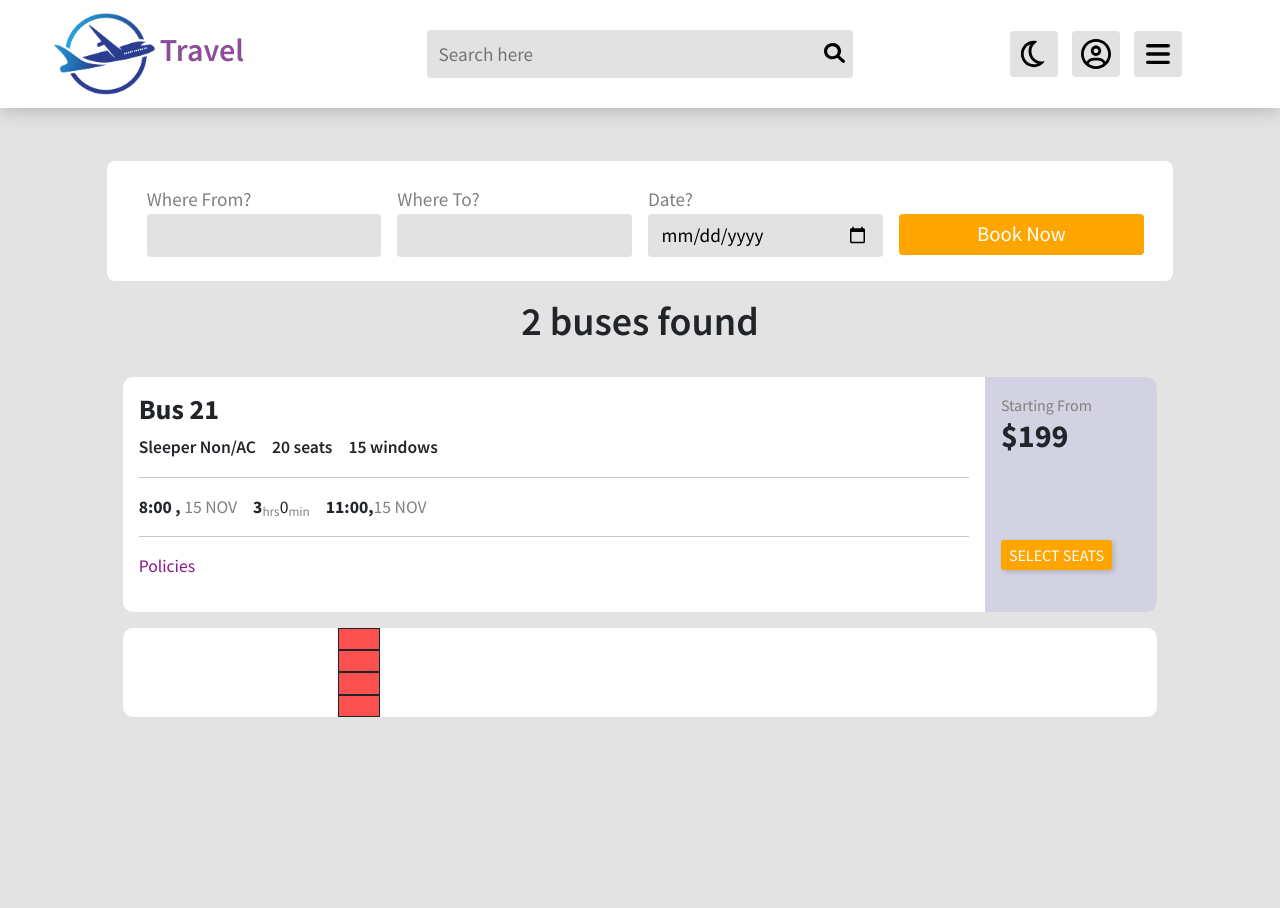
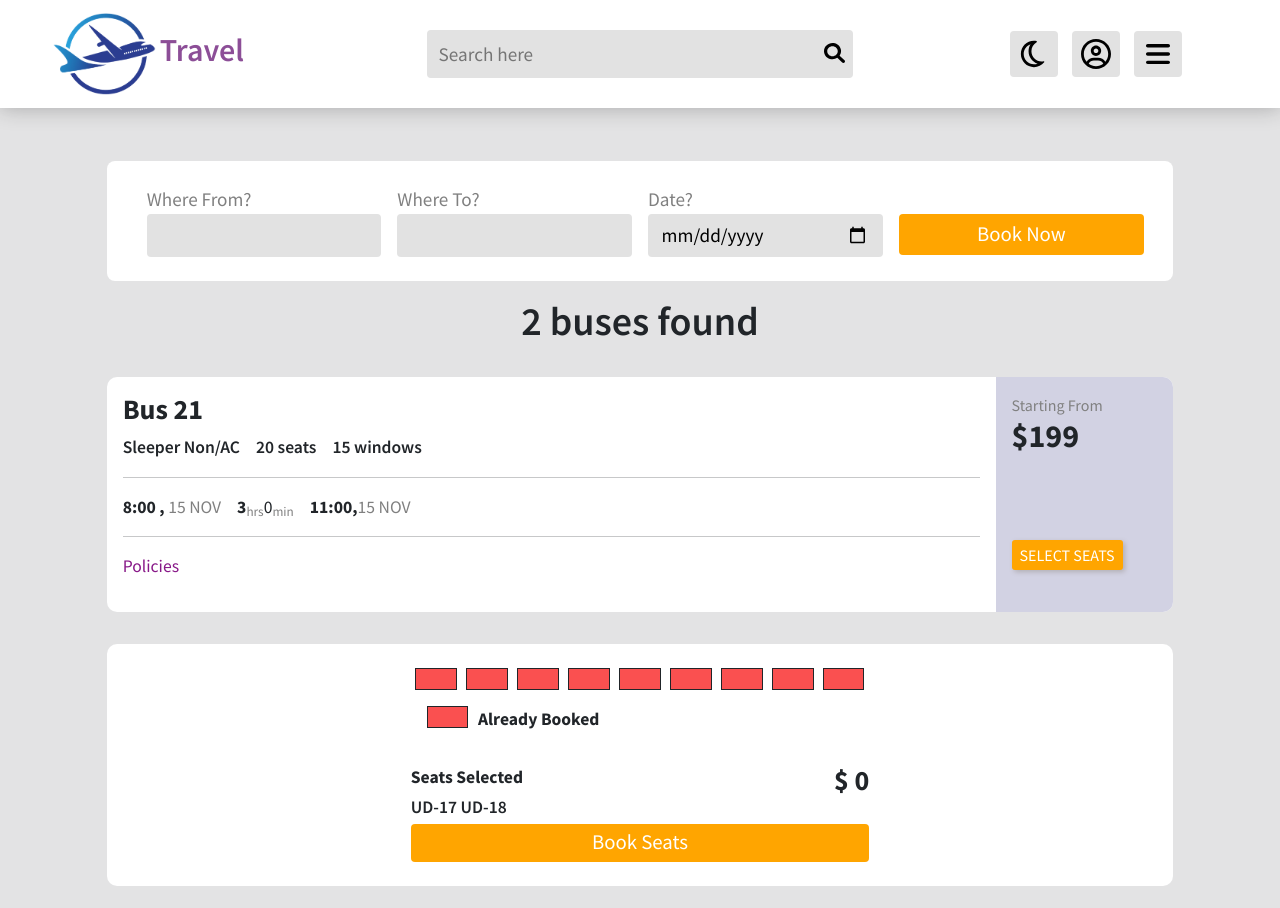
Before and after one commit to vaishali0003/Travel-Agency, a React (Create React App) app in the folder client/: page /booking in a window 1280 px wide. Built offline with nearby package versions, Linux system fonts and the light colour scheme.

Commit message:
version1

```diff
--- a/client/src/Components/Booking.jsx
+++ b/client/src/Components/Booking.jsx
@@ -10,11 +10,12 @@ const Booking = () => {
         <Book />
         <div className="busesInfo">
           <h1 className="no_of_buses">2 buses found</h1>
-          <div className="buses col-md-10">
+          <div className="buses col-md-10 col-11">
 
            <Bus/>
-            <Seats/>
           </div>
+
+          <Seats/>
         </div>
       </div>
     </>
--- a/client/src/Components/Seats.jsx
+++ b/client/src/Components/Seats.jsx
@@ -4,14 +4,38 @@ const Seats = () => {
   return (
     <>
       <div className="seats">
-        <div className="seats_info col-md-10">
+        <div className="seats_info col-md-10 col-12">
           <div className="seats1">
             <div className="seats11">
               <div className="seat"></div>
               <div className="seat"></div>
               <div className="seat"></div>
               <div className="seat"></div>
+              <div className="seat"></div>
+              <div className="seat"></div>
+              <div className="seat"></div>
+              <div className="seat"></div>
+              <div className="seat"></div>
             </div>
+            <div className="redBox">
+              <div className="seat"></div>
+              <p className="bus_info1_item" style={{ fontWeight: "bold", marginLeft: "0.6rem" }}>Already Booked</p>
+            </div>
+
+            <div className="seats_selected_info">
+<div className="s_info1">
+<p className="bus_info1_item" style={{ fontWeight: "bold" }}>Seats Selected</p>
+<p className="bus_info1_item" style={{margin:"0.2rem 0"}}>UD-17 UD-18</p>
+</div>
+
+
+              <h3 style={{ fontWeight: "bold" }}>$ 0</h3>
+            </div>
+
+            <div className="book_seats">
+              <button className='btn1 book_seat'>Book Seats</button>
+            </div>
+
           </div>
         </div>
       </div>
--- a/client/src/index.css
+++ b/client/src/index.css
@@ -175,7 +175,7 @@ code {
   margin-top: 0.5rem;
 }
 
-.journeyInfoForm{
+.journeyInfoForm {
   width: 100%;
   display: flex;
   justify-content: center;
@@ -233,11 +233,11 @@ code {
   margin: 0.6rem 0.6rem;
   border-radius: 6px;
 
-  box-shadow: 0 1px 1px rgba(0,0,0,0.11),
-              0 2px 2px rgba(0,0,0,0.11),
-              0 4px 4px rgba(0,0,0,0.11),
-              0 6px 8px rgba(0,0,0,0.11),
-              0 8px 16px rgba(0,0,0,0.11);
+  box-shadow: 0 1px 1px rgba(0, 0, 0, 0.11),
+    0 2px 2px rgba(0, 0, 0, 0.11),
+    0 4px 4px rgba(0, 0, 0, 0.11),
+    0 6px 8px rgba(0, 0, 0, 0.11),
+    0 8px 16px rgba(0, 0, 0, 0.11);
   /* margin: 0.8rem 0; */
   /* margin: 0 1rem; */
 }
@@ -405,7 +405,7 @@ code {
   font-weight: 600;
 }
 
-.client-review{
+.client-review {
   font-size: 1.1rem;
 }
 
@@ -769,37 +769,38 @@ font-size: 16px;
 
 /* BOOKING Section CSS */
 
-.book{
+.book {
   display: flex;
   flex-direction: column;
   justify-content: center;
   align-items: center;
 }
 
-.busesInfo{
+.busesInfo {
   width: 100%;
   display: flex;
   flex-direction: column;
   align-items: center;
 }
 
-.no_of_buses{
+.no_of_buses {
   margin: 1rem;
   font-weight: 600;
 }
 
-.busBox{
+
+.busBox {
   display: flex;
   background-color: white;
   border-radius: 10px;
-margin: 1rem;
+  margin: 1rem 0;
 }
 
-.busBox1{
+.busBox1 {
   padding: 1rem;
 }
 
-.busBox2{
+.busBox2 {
   padding: 1rem;
   background-color: #d2d2e3;
   border-radius: 10px;
@@ -808,38 +809,40 @@ margin: 1rem;
   position: relative;
 }
 
-.bus_name{
+.bus_name {
   font-weight: 700;
 }
 
-.busBox1 ul{
+.busBox1 ul {
   padding-left: 0;
 }
-.bus_info1{
+
+.bus_info1 {
   list-style: none;
   display: flex;
 }
 
-.bus_info2{
+.bus_info2 {
   list-style: none;
   display: flex;
   font-size: 1.1rem;
 }
 
-.busBox2 p{
+.busBox2 p {
   margin-bottom: 0;
 }
 
-.bus_info1_item,.bus_info2_item{
+.bus_info1_item,
+.bus_info2_item {
   margin-right: 1rem;
 }
 
-.bus_info1_item{
+.bus_info1_item {
   font-weight: 600;
   font-size: 1.1rem;
 }
 
-.select_seats{
+.select_seats {
   margin-top: 9.3rem;
   background-color: orange;
   padding: 0.2rem 0.5rem;
@@ -853,85 +856,118 @@ margin: 1rem;
   bottom: 2.6rem;
 }
 
-.select_seats:hover{
+.select_seats:hover {
   color: black;
   background-color: #881888;
 }
 
-.sub{
+.sub {
   bottom: -0.1em;
 }
 
-.policies{
+.policies {
   cursor: pointer;
 }
 
-.poli_head{
+.poli_head {
   color: #881888;
   font-size: 1.1rem;
 }
 
-.policies_list{
+.policies_list {
   list-style: none;
   display: none;
 }
 
 
-.policy{
+.policy {
   font-weight: 600;
   width: 16.66%;
 }
 
-.policy_head{
+.policy_head {
   padding: 0 0.3rem;
 }
 
-.policy_list{
+.policy_list {
   padding-left: 1rem !important;
   font-size: 0.88rem;
   list-style: initial;
   display: none;
 }
 
-.policy_head:hover{
+.policy_head:hover {
   border: 2px solid #881888;
   color: #881888;
   padding: 0 0.3rem;
   border-radius: 7px;
 }
 
-.policy_head:hover + .policy_list{
+.policy_head:hover+.policy_list {
   display: block;
 }
 
 
 /* BOOKING SEATS CSS */
 
-.seats{
+.seats {
   display: flex;
   align-items: center;
   justify-content: center;
+  border-radius: 10px;
+  width: 100%;
+}
+
+.seats_info {
+  display: flex;
+  flex-direction: column;
+  justify-content: center;
+  align-items: center;
+  margin: 1rem;
   background-color: white;
-  margin: 1rem;
+  padding: 1.5rem;
   border-radius: 10px;
 }
 
-.seats_info{
-  /* border: 2px solid; */
-  display: flex;
-    justify-content: center;
+.seats1 {
+  width: 45%;
 }
 
-.seats1{
-  width: 70%;
-  /* border: 2px solid; */
+.seats11 {
+  display: flex;
+  justify-content: space-around;
 }
 
-.seat{
+.seat {
   height: 1.4rem;
   width: 2.6rem;
   border: 1px solid;
   background-color: #fa4242eb;
+}
+
+
+.redBox {
+  display: flex;
+  margin: 1rem;
+}
+
+.charges{
+  font-size: 1.3rem;
+  font-weight: 700;
+}
+
+.seats_selected_info{
+  display: flex;
+  justify-content: space-between;
+}
+
+.s_info1 p{
+  margin-bottom: 0;
+}
+
+.book_seat{
+  width: 100%;
+  padding: 0.24rem 1.2rem;
 }
 
 
```
Also changed, not shown: client/src/Components/Bookingconfirmed.jsx (added). Lines whose indentation alone changed are shown as unchanged.
